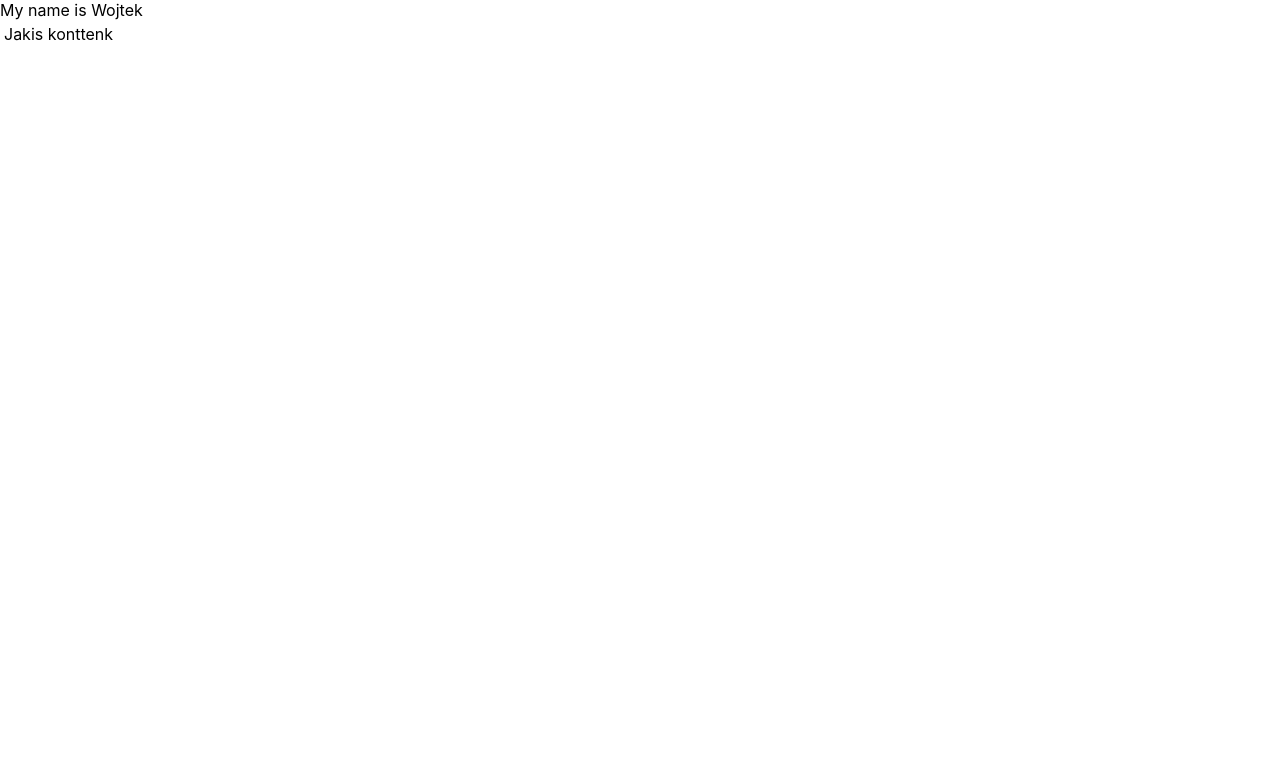
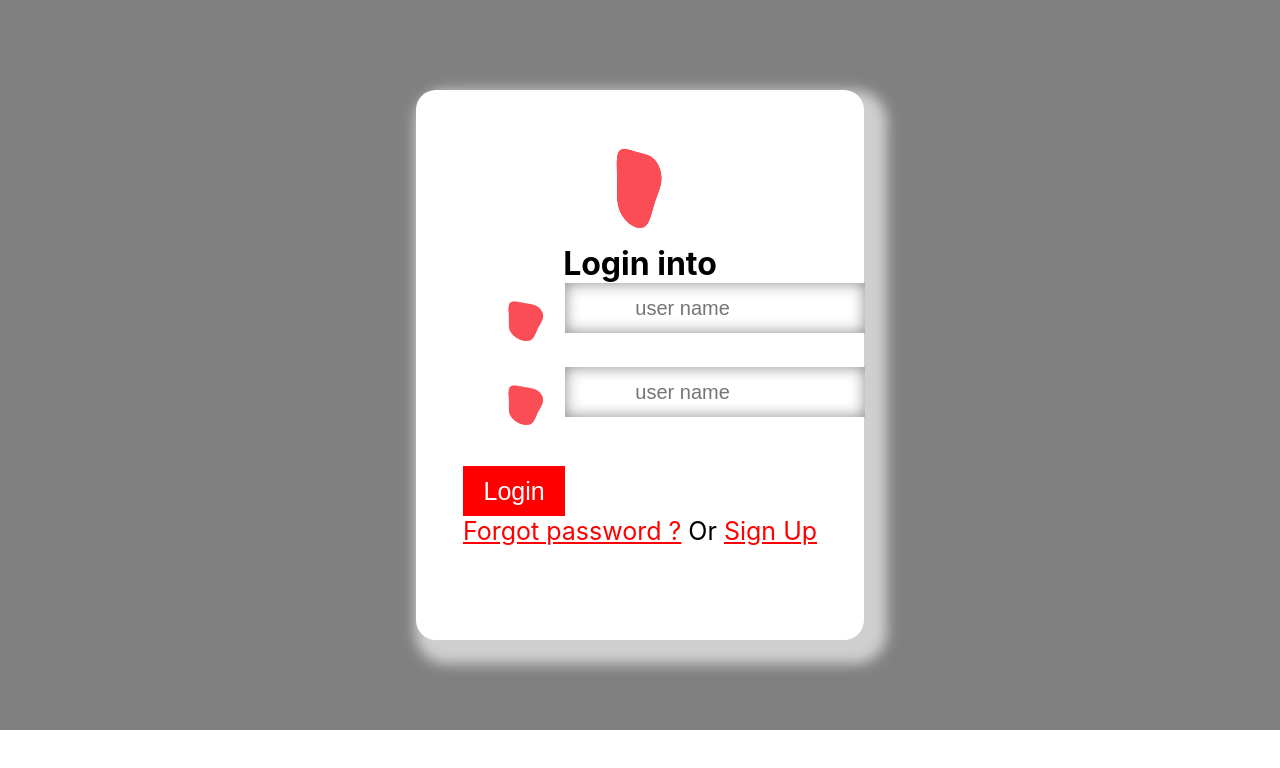
Before and after one commit to imbartek/online_shop, a React (Create React App) app in the folder front/: page / in a window 1280 px wide. Shown: the top 768 px of the page. Built offline with nearby package versions, Linux system fonts and the light colour scheme.

Commit message:
test login panel

```diff
--- a/front/src/App.css
+++ b/front/src/App.css
@@ -1,9 +1,5 @@
-*{
-  margin: 0;
-  padding: 0;
-  box-sizing: border-box;
+* {
+margin: 0;
+padding: 0;
+box-sizing: border-box;
 }
-a{
-  text-decoration: none;
-  color: #000;
-}
--- a/front/src/App.js
+++ b/front/src/App.js
@@ -1,24 +1,15 @@
-import React, {userState, useEffect} from "react";
-import "./App.css";
-import Navigation from "./components/Navigation";
-
+import React from 'react';
+import './App.css';
+import Login from './views/Login';
 
 const App = () => {
-
-
-
-
-  return (
-
-
-
-      <div className="App">
-        <p>My name is Wojtek</p>
-
-        <Navigation />
-      </div>
-
-  );
-};
+return (
+    <div>
+        <div>
+            <Login/>
+        </div>
+    </div>
+);
+}
 
 export default App;
--- /dev/null
+++ b/front/src/views/Login.jsx
@@ -0,0 +1,50 @@
+// ZADANIE 1 KPT REACT LOGOWANIA, ABY ZAINPORTOWAC UP JSimport './App.css';
+
+import './login.css'
+
+
+const Login = () => {
+
+return (
+    <div className = "main">
+        <div className="sub-main">
+            <div>
+            <div className="imgs">
+                <div className="container-img">
+                    <img src={process.env.PUBLIC_URL + '/img/blob1.png'} alt="profile" className="profile"/>
+
+
+
+                </div>
+                 </div>
+                    <div>
+                        <h1>
+                            Login into
+                        </h1>
+                            <div className='blob'>
+                                <img src={process.env.PUBLIC_URL + '/img/blob1.png'} alt="email" className="email"/>
+                                <input type="text" placeholder="user name" className="name"/>
+
+                            </div>
+                            <div className="second-input blob">
+                                <img src={process.env.PUBLIC_URL + '/img/blob1.png'} alt="password" className="email"/>
+                                <input type="passwordd" placeholder="user name" className="name"/>
+                                 </div>
+                                 <div className="login-button blob">
+
+                                <button>Login </button>
+
+                                 </div>
+
+                                    <p className="link">
+                                        <a href="#">Forgot password ?</a> Or <a href="#">Sign Up </a>
+
+                                    </p>
+                    </div>
+            </div>
+        </div>
+    </div>
+);
+}
+
+export default Login;
--- /dev/null
+++ b/front/src/views/login.css
@@ -0,0 +1,99 @@
+.main {
+    text-align: center;
+    justify-content: center;
+    display: flex;
+    padding: 90px 0 90px 0;
+    background-color: gray;
+
+  }
+
+  .sub-main {
+    display: flex;
+    justify-content: center;
+    height: 550px;
+    width: 35%;
+    box-shadow: 11px 12px 13px 12px rgb(207,207, 207);
+    padding-top: 30px;
+    border-radius: 20px;
+    background-color: white;
+  }
+
+  .imgs {
+
+  padding-top: 20px;
+  justify-content: center;
+  display: flex;
+  }
+
+  .container-image{
+    background-color: rgb(223, 221, 221);
+    border-radius: 150px;
+    align-items: center;
+    display: flex;
+    height: 115px;
+    width: 115px;
+  }
+
+  .profile {
+    height: 100px;
+    width: 100px;
+    border-radius: 100px ;
+  }
+
+
+  input {
+        width: 300px;
+        height: 50px;
+        box-shadow: inset 0px 0px 15px 0px #888;
+        border: none;
+        outline: none;
+        background-color: #fff;
+  }
+
+  .email {
+    width: 100%;
+    padding: 14px 0 0 25px;
+  }
+
+  .name {
+    padding-left: 70px;
+    font-size: 20px;
+  }
+
+  .second-input{
+    padding-top: 20px;
+  }
+
+  button {
+    width: 380px;
+    height: 50px;
+    background-color: red;
+    color: white;
+    font-size: 25px;
+    border: none;
+  }
+
+
+  .login-button {
+    padding-top: 35px;
+  }
+
+
+  .link {
+    font-size: 25px;
+    font-weight: 400;
+    text-decoration: none;
+  }
+
+  a {
+
+  color: red;
+
+  }
+
+
+  .blob {
+    width: 8vw;
+    display: flex;
+    flex-flow: row;
+  }
```
Also changed, not shown: front/public/img/blob1.png (added).
